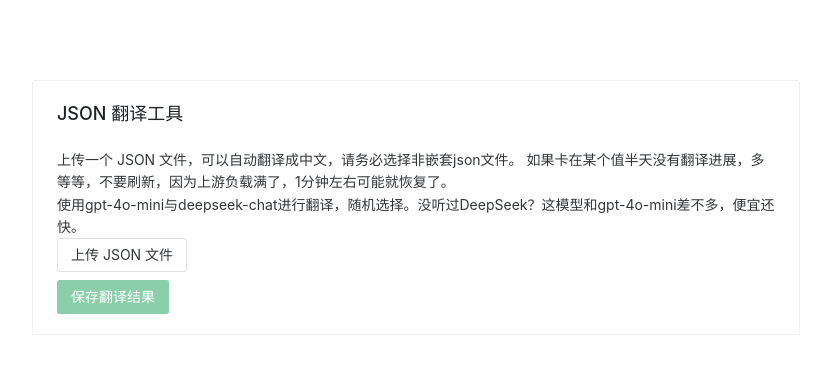
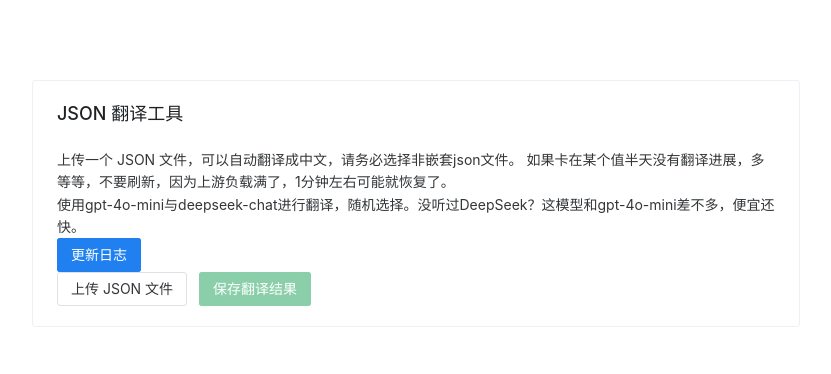
Before and after one commit to ahasasjeb/json-fanyi, a Vue app: page / in a window 1280 px wide. Shown: the top 374 px of the page, without its empty margins (224-1055 px from the left). Built offline with nearby package versions, Linux system fonts and the light colour scheme.

Commit message:
前端更新

```diff
--- a/package.json
+++ b/package.json
@@ -45,7 +45,7 @@
     "eslint-plugin-playwright": "^2.1.0",
     "eslint-plugin-vue": "^9.30.0",
     "jsdom": "^25.0.1",
-    "naive-ui": "^2.40.3",
+    "naive-ui": "latest",
     "npm-run-all2": "^7.0.1",
     "oxlint": "^0.11.0",
     "prettier": "^3.3.3",
--- a/src/App.vue
+++ b/src/App.vue
@@ -15,9 +15,17 @@ onMounted(() => {
 
 <template>
   <n-config-provider>
-    <n-message-provider>
-      <upload-form />
-    </n-message-provider>
+    <n-loading-bar-provider>
+      <n-message-provider>
+        <n-notification-provider>
+          <n-modal-provider>
+            <n-dialog-provider>
+              <upload-form />
+            </n-dialog-provider>
+          </n-modal-provider>
+        </n-notification-provider>
+      </n-message-provider>
+    </n-loading-bar-provider>
   </n-config-provider>
 </template>
 
--- /dev/null
+++ b/src/components/TZ.vue
@@ -0,0 +1,29 @@
+<template>
+  <n-space>
+    <n-button @click="notify('info')" type="info"> 更新日志 </n-button>
+  </n-space>
+</template>
+
+<script lang="ts">
+import type { NotificationType } from 'naive-ui'
+import { useNotification } from 'naive-ui'
+import { defineComponent } from 'vue'
+
+export default defineComponent({
+  setup() {
+    const notification = useNotification()
+    return {
+      notify(type: string) {
+        if (['info', 'success', 'warning', 'error'].includes(type)) {
+          notification[type as NotificationType]({
+            content: '2024-12-15',
+            meta: '进一步完善后端提示词，更换gpt-4o-mini到更可靠的渠道',
+            duration: 2500,
+            keepAliveOnHover: true,
+          })
+        }
+      },
+    }
+  },
+})
+</script>
--- a/src/components/UploadForm.vue
+++ b/src/components/UploadForm.vue
@@ -2,6 +2,7 @@
 import { ref, onUnmounted } from 'vue'
 import type { UploadCustomRequestOptions } from 'naive-ui'
 import { NUpload, NButton, NSpace, NCard, NProgress, useMessage } from 'naive-ui'
+import TZ from './TZ.vue'
 
 const message = useMessage()
 const translatedContent = ref<string>('')
@@ -237,7 +238,18 @@ const saveToFile = () => {
         如果卡在某个值半天没有翻译进展，多等等，不要刷新，因为上游负载满了，1分钟左右可能就恢复了。<br />
         使用gpt-4o-mini与deepseek-chat进行翻译，随机选择。没听过DeepSeek？这模型和gpt-4o-mini差不多，便宜还快。
       </p>
-      <n-space vertical>
+      <n-loading-bar-provider>
+        <n-message-provider>
+          <n-notification-provider>
+            <n-modal-provider>
+              <n-dialog-provider>
+                <TZ />
+              </n-dialog-provider>
+            </n-modal-provider>
+          </n-notification-provider>
+        </n-message-provider>
+      </n-loading-bar-provider>
+      <n-space :size="12" horizontal>
         <n-upload
           accept=".json"
           :max-size="3 * 1024 * 1024"
@@ -252,6 +264,7 @@ const saveToFile = () => {
         <n-button type="primary" :disabled="!translatedContent" @click="saveToFile">
           保存翻译结果
         </n-button>
+      </n-space>
 
       <template v-if="loading">
         <n-progress
@@ -271,11 +284,9 @@ const saveToFile = () => {
       <div v-if="translatedContent" class="result">
         <pre>{{ translatedContent }}</pre>
       </div>
-      </n-space>
     </n-card>
   </div>
 </template>
-
 <style scoped>
 .current-key {
   margin-top: 8px;
--- a/src/main.ts
+++ b/src/main.ts
@@ -5,6 +5,7 @@ import { createPinia } from 'pinia'
 import App from './App.vue'
 import { setup } from '@css-render/vue3-ssr'
 import { createDiscreteApi, NMessageProvider } from 'naive-ui'
+import naive from 'naive-ui'
 
 const app = createApp(App)
 setup(app)
@@ -12,6 +13,7 @@ setup(app)
 const { message } = createDiscreteApi(['message'])
 
 app.use(createPinia())
+app.use(naive)
 app.component('NMessageProvider', NMessageProvider)
 
 app.mount('#app')
```
Also changed, not shown: tsconfig.json (+6 -1 lines), TZ.vue (added), 1 other file (tests, documents, lock files or other folders). Lines whose indentation alone changed are shown as unchanged.
